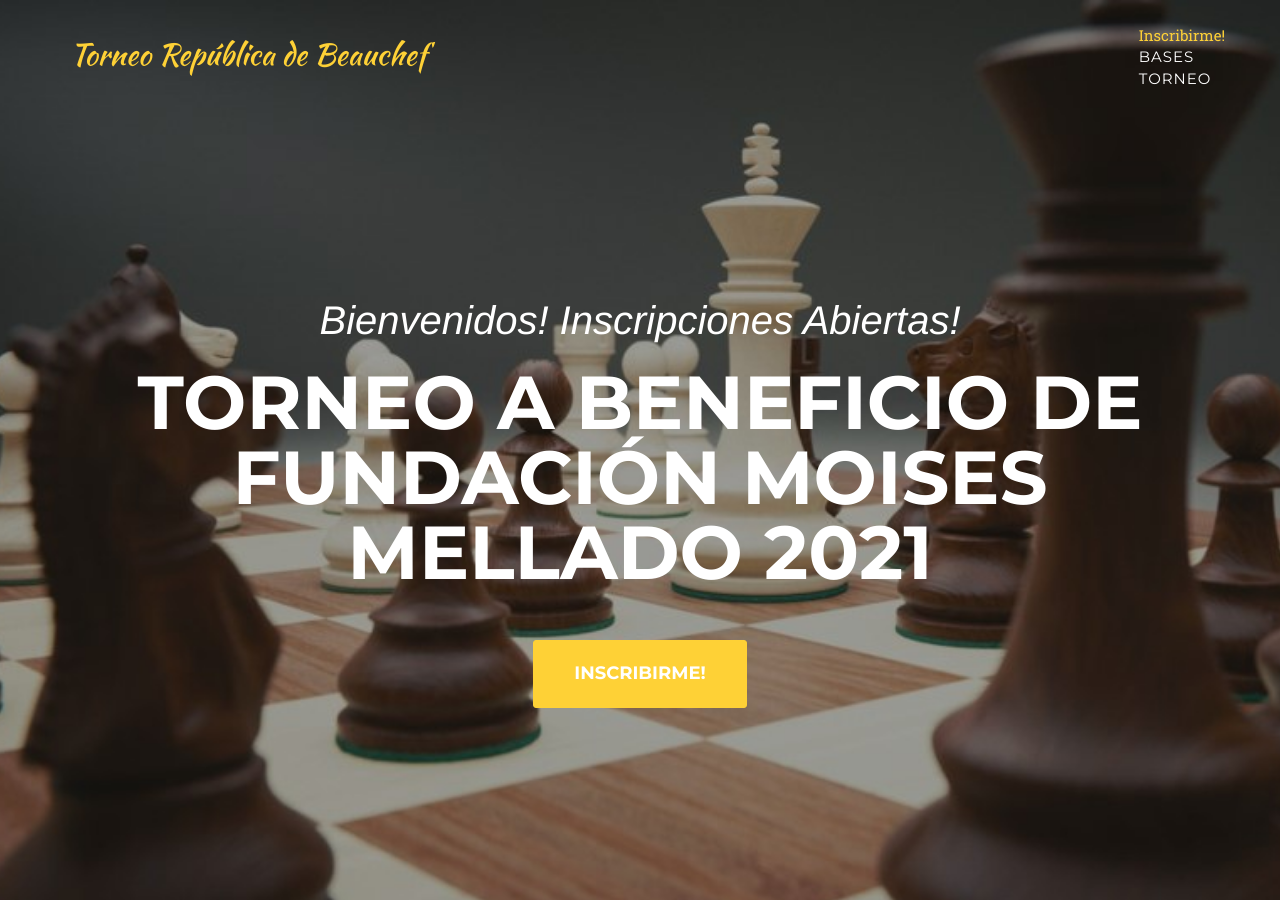
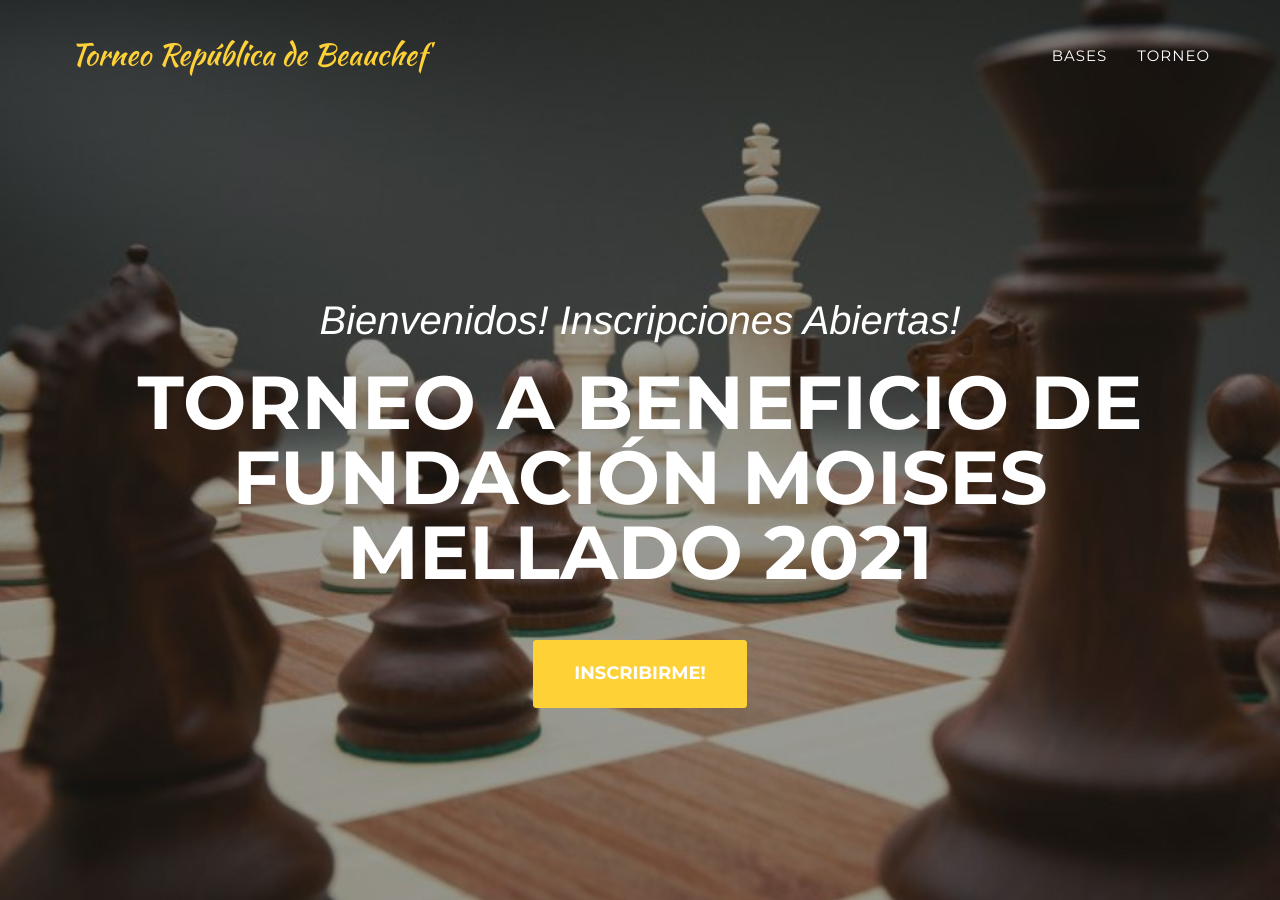
Before and after one commit to torneofundacionmoisesmellado/2021, a Jekyll site: the page built from index.html, in a window 1280 px wide and 900 px high. Built offline with Jekyll 4.4.1, drawn with Linux system fonts in a browser that asks for light colours; some web fonts are replaced.

Commit message:
Update header.html

```diff
--- a/_includes/header.html
+++ b/_includes/header.html
@@ -18,7 +18,7 @@
                     <li class="hidden">
                         <a href="#page-top"></a>
                     </li>
-                    <liclass="hidden">
+                    <li class="hidden">
                         <a class="page-scroll" href="https://forms.gle/igwGRz4yEeKZCXQ86" target="_blank" >Inscribirme!</a>
                     </li>
                     <li>
```
